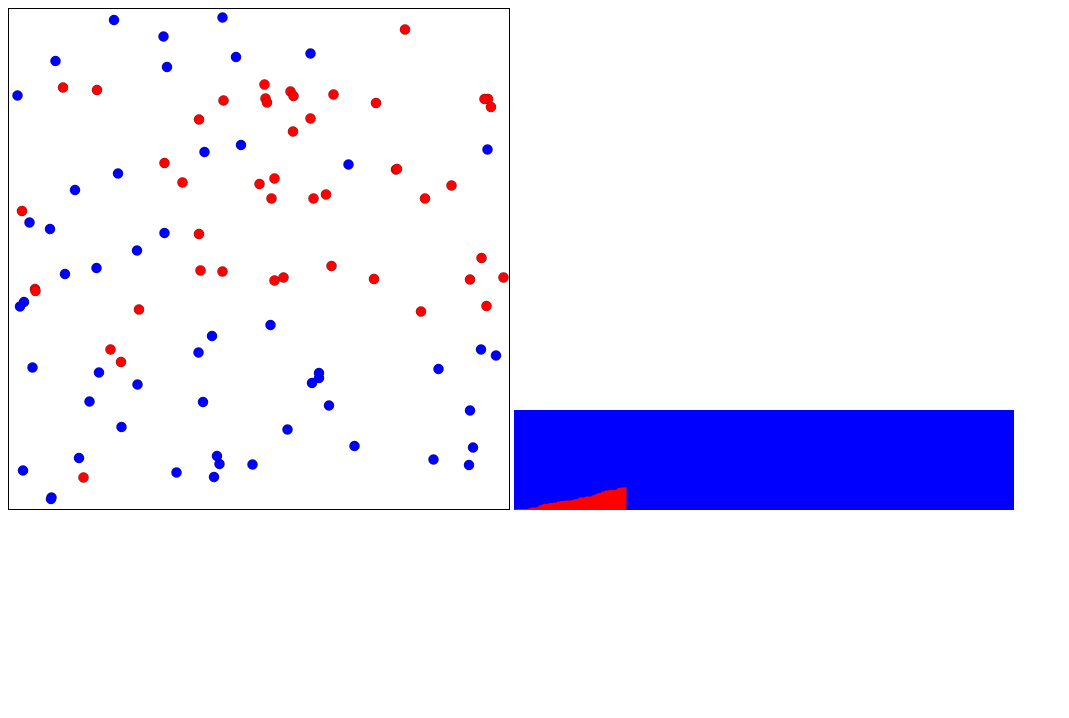
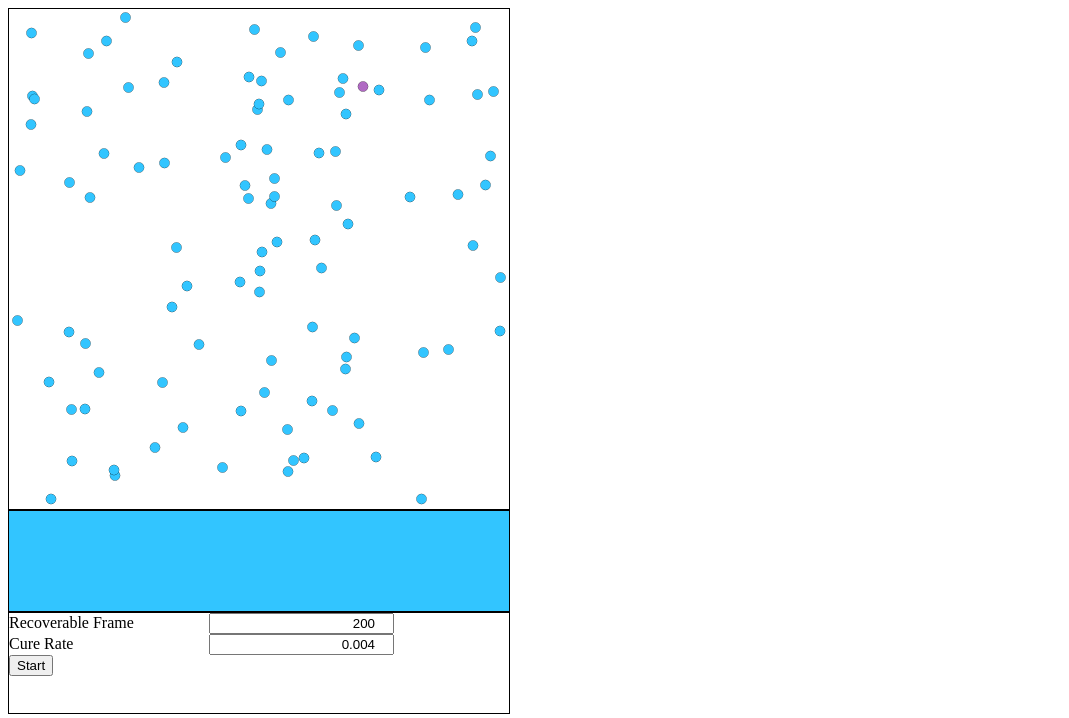
Before and after one commit to YoungSunBurst/epidemicSimulator, a website with bundled scripts: page src/index.html in a window 1280 px wide. Shown: the whole page, without its empty margins (0-1069 px from the left). Built offline with nearby package versions, Linux system fonts and the light colour scheme.

Commit message:
added recover count

```diff
--- a/src/circle.ts
+++ b/src/Circle.ts
@@ -1,27 +1,12 @@
-import {mat2} from 'gl-matrix';
+import {CANVAS_SIZE, COLOR_MAP, colorState} from './Common';
+import {StatusData} from './Data';
 
-const CANVAS_SIZE = 1000;
 const MAX_SPEED = 5;
 const RADIUS = 10;
 const END_LIMIT = (CANVAS_SIZE - (RADIUS * 2));
-
-
-export enum colorState {
-    alive = 'alive',
-    infected = 'infected',
-    recovered = 'recovered',
-    dead = 'dead',
-}
-
-const COLOR_MAP: { [key in keyof typeof colorState]: string } = {
-    alive: '#0000FF',
-    infected: '#FF0000',
-    recovered: '#00FF00',
-    dead: '#D8DBE3',
-};
-
-console.log('aa', COLOR_MAP);
-
+//
+// const RECOVERABLE_DATE = 200;
+// const CURE_RATE = 0.001;
 
 export class Circle {
     private _x: number = Math.round(END_LIMIT * Math.random()) + RADIUS;
@@ -31,6 +16,7 @@ export class Circle {
     private _mvX: number = Math.round(MAX_SPEED * (0.5 - Math.random()));
     private _mvY: number = Math.round(MAX_SPEED * (0.5 - Math.random()));
     private _state: colorState = colorState.alive;
+    private _infectedDays: number = 0;
 
     set x(value: number) {
         this._x = value;
@@ -86,8 +72,9 @@ export class Circle {
 
 
     public collide(circle: Circle) {
-        if (this._state !== colorState.dead && circle.state !== colorState.dead) {
-            this._state = (this._state === colorState.infected || circle._state === colorState.infected) ? colorState.infected : colorState.alive;
+        if (this._state === colorState.alive && circle._state === colorState.infected) {
+            this._state = colorState.infected;
+            this._infectedDays = 1;
         }
     }
 
@@ -101,14 +88,26 @@ export class Circle {
         }
     }
 
+    public passTime() {
+        if (this.state === colorState.infected) {
+            this._infectedDays++;
+            if (this._infectedDays > StatusData.RECOVERABLE_DATE) {
+                this._gotcha();
+            }
+        }
+    }
+
+    private _gotcha() {
+        if (this.state === colorState.infected && Math.random() < StatusData.CURE_RATE) {
+            this.state = colorState.recovered;
+        }
+    }
+
     public draw(renderingContext: CanvasRenderingContext2D) {
         renderingContext.beginPath();
         renderingContext.fillStyle = COLOR_MAP[this._state];
         renderingContext.arc(this._x, this._y, this._r, 0, Math.PI * 2, false);
         renderingContext.stroke();
         renderingContext.fill();
-
-
-        // renderingContext.moveTo(this._x, this._y);
     }
 }
--- /dev/null
+++ b/src/Common.ts
@@ -0,0 +1,29 @@
+import {Circle} from './Circle';
+
+export const TOTALCOUNT = 100;
+
+export const CANVAS_SIZE = 1000;
+
+
+export enum colorState {
+    alive = 'alive',
+    infected = 'infected',
+    recovered = 'recovered',
+    dead = 'dead',
+}
+
+export const COLOR_MAP: { [key in keyof typeof colorState]: string } = {
+    alive: '#32C5FF',
+    infected: '#B06AC3',
+    recovered: '#B0E27C',
+    dead: '#D8DBE3',
+};
+
+export const getCount = (circles: Circle[], state: colorState) => {
+    return circles.reduce((v: number, c: Circle) => {
+        if (c.state === state) {
+            v += 1;
+        }
+        return v;
+    }, 0);
+};
--- /dev/null
+++ b/src/Data.ts
@@ -0,0 +1,4 @@
+export class StatusData {
+    static RECOVERABLE_DATE = 200;
+    static CURE_RATE = 0.004;
+}
--- /dev/null
+++ b/src/Graph.ts
@@ -0,0 +1,32 @@
+import {COLOR_MAP, colorState, TOTALCOUNT} from './Common';
+
+const GRAPH_HEIGHT = TOTALCOUNT * 2;
+
+export class Graph {
+    private index: number = 0;
+
+    public draw(renderingContext: CanvasRenderingContext2D, infectedCount: number, recoveredCount: number) {
+        this.drawInfected(renderingContext, infectedCount);
+        this.drawRecovered(renderingContext, recoveredCount);
+
+        this.index += 2;
+    }
+
+    public drawInfected(renderingContext: CanvasRenderingContext2D, infectedCount: number) {
+        renderingContext.beginPath();
+        renderingContext.moveTo(this.index, GRAPH_HEIGHT);
+        renderingContext.strokeStyle = COLOR_MAP[colorState.infected];
+        renderingContext.lineWidth = 2;
+        renderingContext.lineTo(this.index, GRAPH_HEIGHT - (infectedCount * 2));
+        renderingContext.stroke();
+    }
+
+    public drawRecovered(renderingContext: CanvasRenderingContext2D, recoveredCount: number) {
+        renderingContext.beginPath();
+        renderingContext.moveTo(this.index, 0);
+        renderingContext.strokeStyle = COLOR_MAP[colorState.recovered];
+        renderingContext.lineWidth = 2;
+        renderingContext.lineTo(this.index, (recoveredCount * 2));
+        renderingContext.stroke();
+    }
+}
--- /dev/null
+++ b/src/StatusView.ts
@@ -0,0 +1,43 @@
+import {StatusData} from './Data';
+import {TOTALCOUNT} from './common';
+
+export class StatusView {
+    private _optionEl: HTMLDivElement;
+    private _startEl: HTMLButtonElement;
+    private _recoverable_date: HTMLInputElement;
+    private _cure_rate: HTMLInputElement;
+    private _resultEl: HTMLDivElement;
+    private _recovered_count: HTMLSpanElement;
+    private _healthy_count: HTMLSpanElement;
+    private _infected_count: HTMLSpanElement;
+    private _startFunc: () => void;
+
+    constructor(startFn: () => void) {
+        this._optionEl = document.getElementById('option') as HTMLDivElement;
+        this._startEl = document.getElementById('start') as HTMLButtonElement;
+        this._recoverable_date = document.getElementById('recoverable_date') as HTMLInputElement;
+        this._cure_rate = document.getElementById('cure_rate') as HTMLInputElement;
+        this._resultEl = document.getElementById('result') as HTMLDivElement;
+        this._recovered_count = document.getElementById('recovered_count') as HTMLSpanElement;
+        this._healthy_count = document.getElementById('healthy_count') as HTMLSpanElement;
+        this._infected_count = document.getElementById('infected_count') as HTMLSpanElement;
+        this._startFunc = startFn;
+        this._startEl.addEventListener('click', this._clickStart.bind(this));
+    }
+
+    private _clickStart() {
+        console.log('clic;');
+        StatusData.RECOVERABLE_DATE = parseFloat(this._recoverable_date.value);
+        StatusData.CURE_RATE = parseFloat(this._cure_rate.value);
+        this._optionEl.style.display = 'none';
+        this._resultEl.style.display = 'block';
+        this._startFunc();
+    }
+
+    public updateResult(infectedCount: number, recoveredCount: number) {
+        this._recovered_count.innerText = recoveredCount + '';
+        this._healthy_count.innerText = (TOTALCOUNT - infectedCount - recoveredCount) + '';
+        this._infected_count.innerText = infectedCount + '';
+    }
+
+}
--- a/src/graph.ts
+++ /dev/null
@@ -1,22 +0,0 @@
-const TOTALCOUNT = 100;
-const HEIGHT = TOTALCOUNT * 2;
-
-
-export class Graph {
-    private index: number = 0;
-
-    public draw(renderingContext: CanvasRenderingContext2D, infectedCount: number) {
-        renderingContext.beginPath();
-        renderingContext.moveTo(this.index, HEIGHT);
-        renderingContext.strokeStyle = '#FF0000';
-        renderingContext.lineWidth = 2;
-        renderingContext.lineTo(this.index, HEIGHT - infectedCount);
-        renderingContext.stroke();
-        this.index += 2;
-    }
-
-    // public drawInfected() {
-    //
-    // }
-
-}
--- a/src/index.html
+++ b/src/index.html
@@ -1,14 +1,24 @@
 <html>
   <head>
-    <title>Parcel Sandbox</title>
+    <title>Infested Simulator</title>
     <meta charset="UTF-8" />
-    <link rel="stylesheet" href="./styles.scss">
   </head>
 
   <body>
     <canvas id="canvas" width="1000px" height="1000px"> </canvas>
     <canvas id="graph_canvas" width="1000px" height="200px"> </canvas>
-
+    <div class="status">
+      <div class="option" id="option">
+        <span class="title">Recoverable Frame</span><input id="recoverable_date" type="number" value="200"/><br>
+        <span class="title">Cure Rate</span><input id="cure_rate" type="number" value="0.004"/><br>
+        <button id="start"> Start </button>
+      </div>
+      <div class="result" id="result">
+        <span class="title">Recovered :</span><span class="count" id="recovered_count">0</span><br>
+        <span class="title">Healthy   :</span><span class="count" id="healthy_count">99</span><br>
+        <span class="title">Infected  :</span><span class="count" id="infected_count">1</span><br>
+      </div>
+    </div>
     <script src="index.ts"></script>
   </body>
 </html>
--- a/src/index.ts
+++ b/src/index.ts
@@ -1,5 +1,8 @@
-import {Circle, colorState} from './circle';
-import {Graph} from './graph';
+import './styles.scss';
+import {Circle} from './Circle';
+import {Graph} from './Graph';
+import {colorState, getCount} from './Common';
+import {StatusView} from './StatusView';
 
 const canvasEl: HTMLCanvasElement = document.getElementById(
   'canvas'
@@ -11,7 +14,6 @@ const graphCanvasEl: HTMLCanvasElement = document.getElementById(
 const renderingContext = canvasEl.getContext('2d')!;
 const graphRenderingContext = graphCanvasEl.getContext('2d')!;
 
-
 const LENGTH = 100;
 const circles: Circle[] = [];
 for(let i = 0; i < LENGTH; i++) {
@@ -22,34 +24,35 @@ for(let i = 0; i < LENGTH; i++) {
 circles[0].state = colorState.infected;
 
 const graph = new Graph();
+let refreshDrawIndex = 0;
 
-const getCount = () => {
-    return circles.reduce((v: number, c: Circle) => {
-        if (c.state === colorState.infected) {
-            v += 1;
-        }
-        return v;
-    }, 0);
+const onStart = () => {
+    requestAnimationFrame(onDraw);
 };
 
-const onGraphDraw = () => {
-    graph.draw(graphRenderingContext, getCount());
-};
-
-let refreshDrawIndex = 0;
+const statusView = new StatusView(onStart);
 
 const onDraw = () => {
     renderingContext.clearRect(0,0, 1000, 1000);
-    circles.forEach(c => c.move());
-    circles.forEach(c => c.draw(renderingContext));
-    circles.forEach(c => circles.forEach(v => v !== c && c.iscollision(v) && c.collide(v)));
+
+    circles.forEach(c => {
+        circles.forEach(v => v !== c && c.iscollision(v) && c.collide(v));
+        c.move();
+        c.passTime();
+        c.draw(renderingContext);
+    });
+    const infectedCount = getCount(circles, colorState.infected);
+    const recoveredCount = getCount(circles, colorState.recovered)
     if (refreshDrawIndex++ > 2) {
-        onGraphDraw();
+        graph.draw(graphRenderingContext, infectedCount, recoveredCount);
         refreshDrawIndex = 0;
     }
+    statusView.updateResult(infectedCount, recoveredCount);
     requestAnimationFrame(onDraw);
 };
 
-
-onGraphDraw();
-requestAnimationFrame(onDraw);
+circles.forEach(c => {
+    c.draw(renderingContext);
+});
+graph.draw(graphRenderingContext, 1, 0);
+// requestAnimationFrame(onDraw);
--- a/src/styles.scss
+++ b/src/styles.scss
@@ -1,11 +1,14 @@
 body {
-   // border: black solid 1px;
+  display: flex;
+  flex-direction: column;
 }
 
 
 #canvas {
-  width: 500px;
-  height: 500px;
+  max-width: 500px;
+  width: 90vw;
+  max-height: 500px;
+  height: 90vw;
   border: black solid 1px;
   //background-color: black;
 }
@@ -14,7 +17,30 @@ body {
   //position: absolute;
   //top: 500px;
   //left: 0;
-  background-color: blue;
-  width: 500px;
+  background-color: #32C5FF;
+  width: 90vw;
+  max-width: 500px;
   height: 100px;
+  border: black solid 1px;
 }
+
+.status {
+  width: 90vw;
+  max-width: 500px;
+  height: 100px;
+  border: black solid 1px;
+  .title {
+    width: 200px;
+    display: inline-block;
+  }
+  .count {
+    width: 100px;
+    text-align: right;
+  }
+  input {
+    text-align: right;
+  }
+  .result {
+    display: none;
+  }
+}
```
